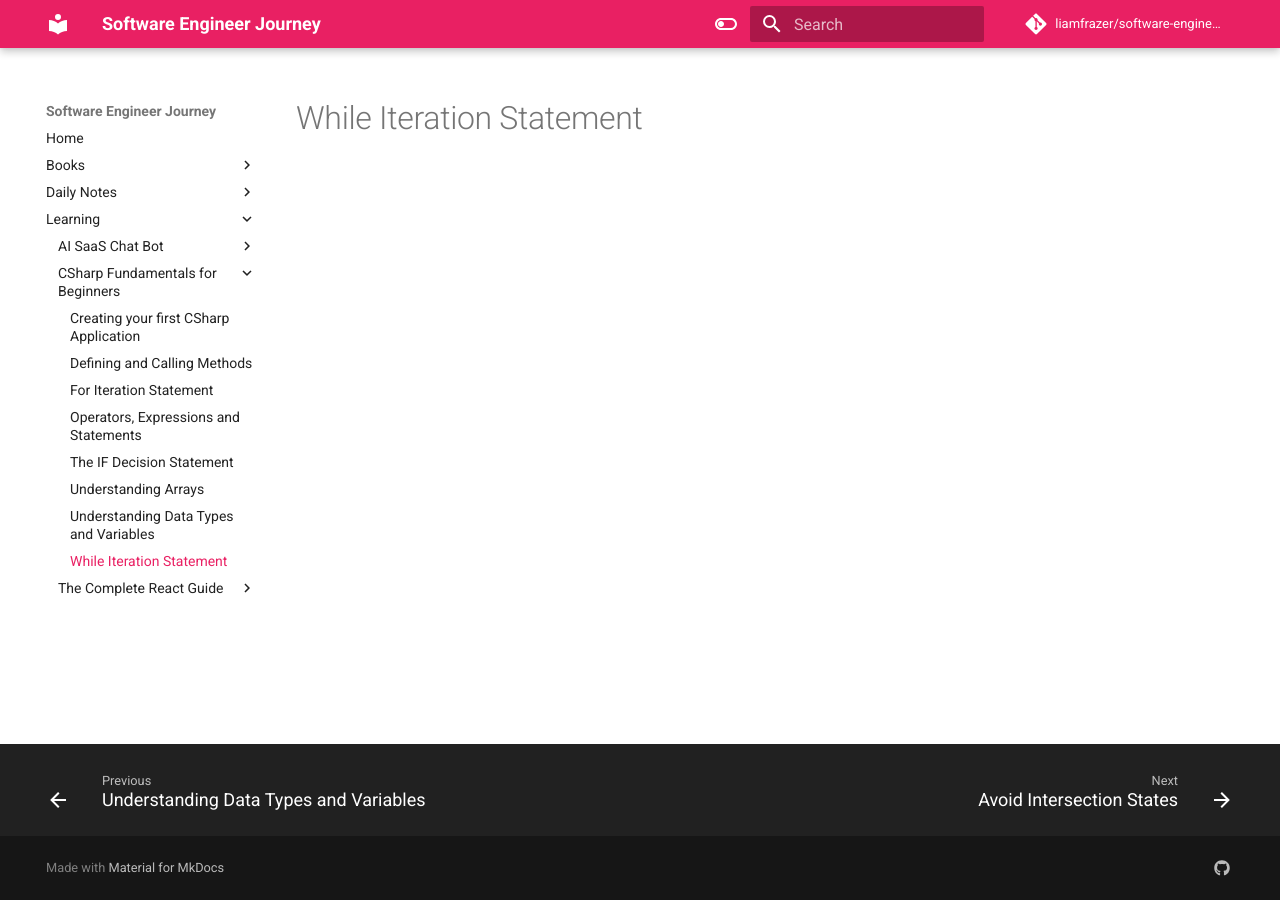
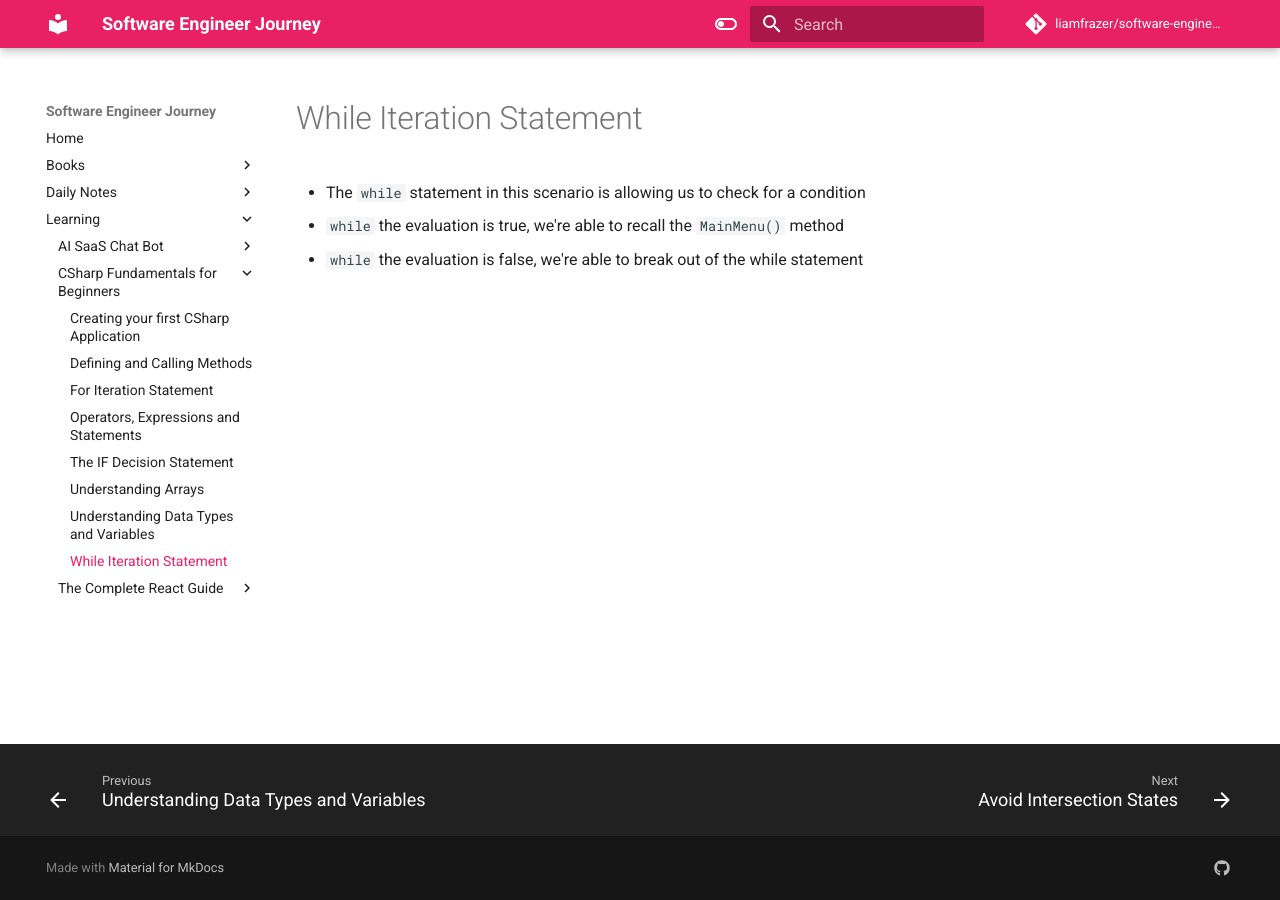
Before and after one commit to liamfrazer/software-engineer-journey, an MkDocs documentation site: the page built from docs/Learning/CSharp Fundamentals for Beginners/While Iteration Statement.md, in a window 1280 px wide. Built offline with MkDocs 1.6.1 and Material for MkDocs 9.7.7, drawn with Linux system fonts in a browser that asks for light colours; comment, search, counter and statistics services are not loaded.

Commit message:
vault backup: 2024-01-06 15:38:36

```diff
--- a/docs/Learning/CSharp Fundamentals for Beginners/While Iteration Statement.md
+++ b/docs/Learning/CSharp Fundamentals for Beginners/While Iteration Statement.md
@@ -3,3 +3,6 @@ tags:
   - csharp
 ---
 # While Iteration Statement
+* The `while` statement in this scenario is allowing us to check for a condition
+* `while` the evaluation is true, we're able to recall the `MainMenu()` method
+* `while` the evaluation is false, we're able to break out of the while statement
```
